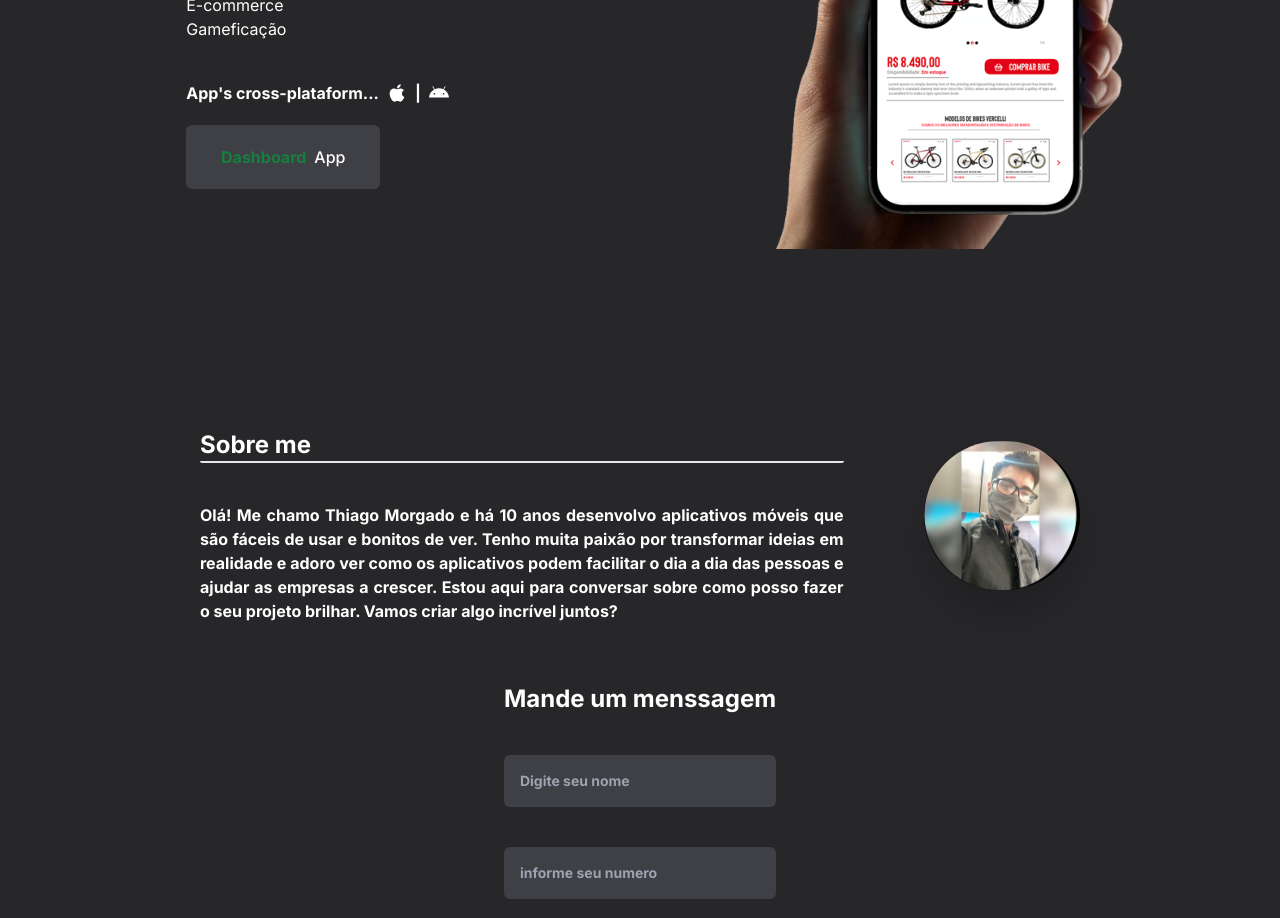
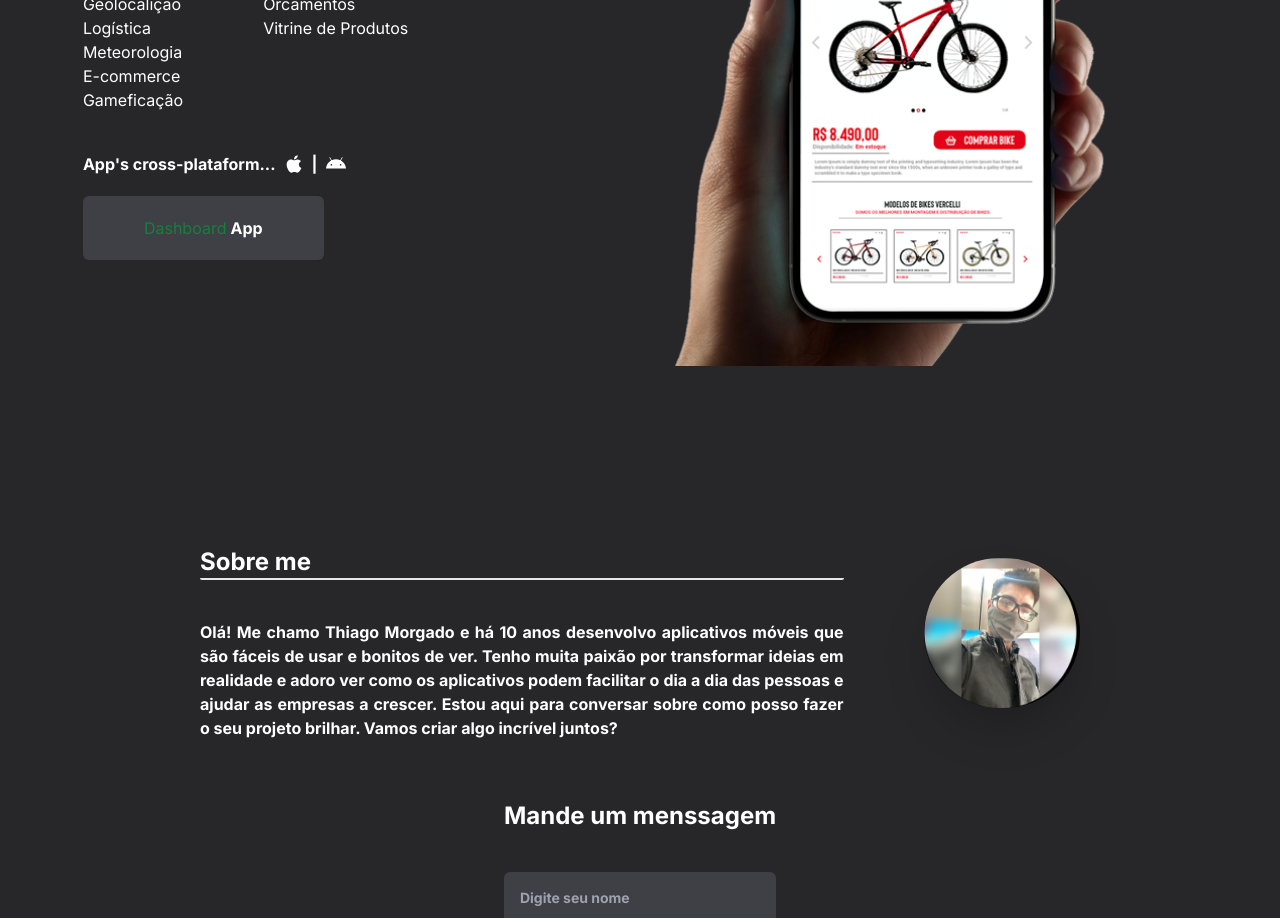
Before and after one commit to THIAGOMORGADO/landingPage_v_1, a Next.js app: page / in a window 1280 px wide. Shown: the part 1240-2158 px from the top of the page. Built offline with nearby package versions, Linux system fonts and the light colour scheme.

Commit message:
reafacttor

```diff
--- a/src/app/page.tsx
+++ b/src/app/page.tsx
@@ -80,7 +80,7 @@ export default function Home() {
 
 
             <div className="flex sm:gap-20 sm:flex-row-reverse flex-col mb-10 items-center">
-              <Image src={App}  alt="" className="rounded-md sm:w-[40%] sm:h-[20%]"/>
+              <Image src={App}  alt="" className="rounded-md sm:w-[50%] sm:h-[20%]"/>
 
               <div className="">
               <h1 className="sm:text-2xl sm:font-bold text-white mt-5"><span className="text-green-700">Aplicativos </span> iOS/Android</h1>
@@ -103,10 +103,10 @@ export default function Home() {
                   </div>
                 </div>
 
-                <p className="sm:mt-0 mt-5 text-1xl font-bold text-white flex items-center gap-2">App's cross-plataform... <span><FaApple className="w-[20px] h-[20px]"/></span> | <span> <FaAndroid className="w-[20px] h-[20px]"/></span> </p>
-                <a href="#" className="flex item-center justify-center gap-2  mt-5 border-green-500  p-5  bg-zinc-700 w-[40%] rounded-md">
-                  <p className="text-green-700 font-bold">Dashboard </p>
-                  <p className="text-white font-medium"> App</p>
+                <p className="sm:mt-0 mt-5 text-1xl font-bold text-white flex items-center gap-2 ">App's cross-plataform... <span><FaApple className="w-[20px] h-[20px]"/></span> | <span> <FaAndroid className="w-[20px] h-[20px]"/></span> </p>
+                <a href="#" className="flex item-center justify-center gap-1  mt-5  p-5  bg-zinc-700 w-[50%] rounded-md">
+                  <p className="text-green-700 font-normal">Dashboard </p>
+                  <p className="text-white font-bold"> App</p>
                 </a>
               </div>
             </div>
```
